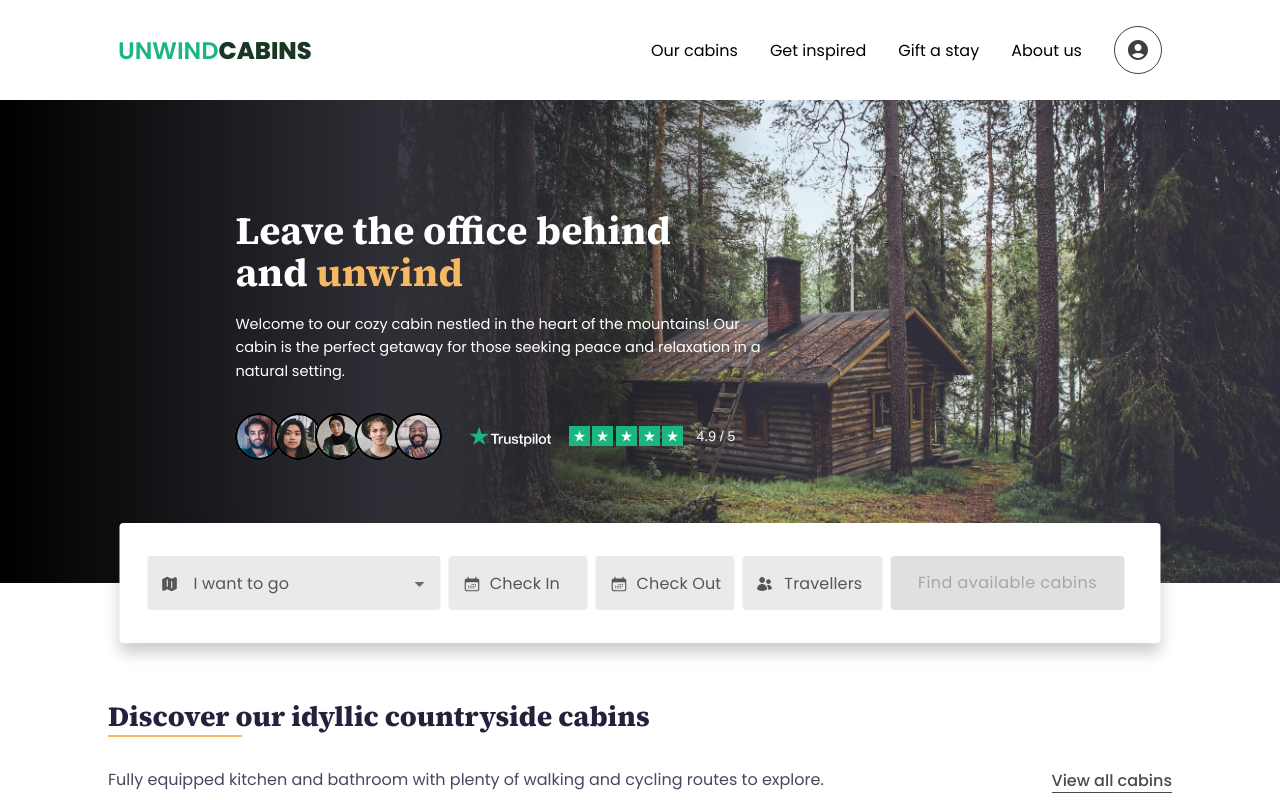
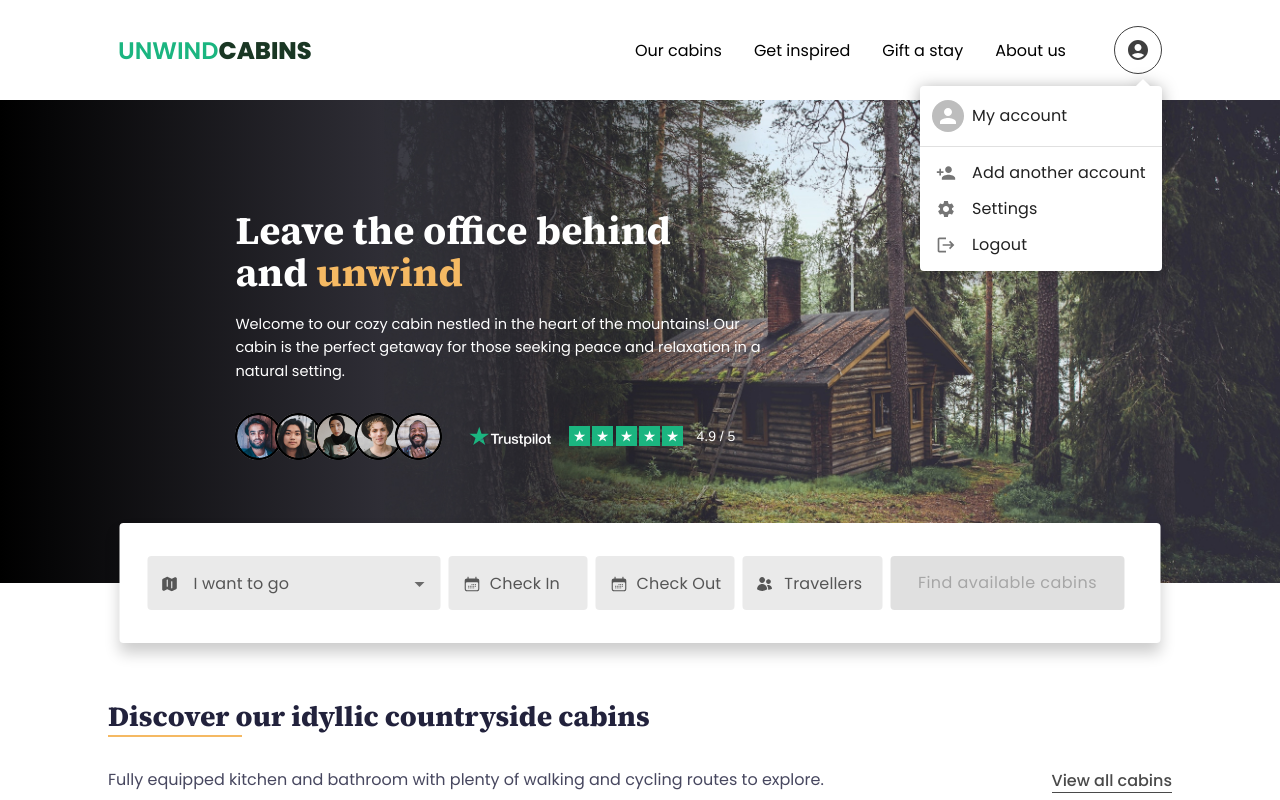
Before and after one commit to yevmot/UnwindCabins-TypeScript, a React (Create React App) app: page / in a window 1280 px wide. Both pictures are taken after a click on the button 1137 px from the left and 50 px from the top of the page. Shown: the top 800 px of the page. Built offline with nearby package versions, Linux system fonts and the light colour scheme.

Commit message:
Preparing the login button

```diff
--- a/src/components/buttons/LoginButton.tsx
+++ b/src/components/buttons/LoginButton.tsx
@@ -1,11 +1,98 @@
+import React from 'react';
 import IconButton from '@mui/material/IconButton';
 import AccountCircleIcon from '@mui/icons-material/AccountCircle';
-import { JSX } from 'react';
+import { ReactElement, useState } from 'react';
+import { Avatar, Box, Divider, ListItemIcon, Menu, MenuItem, Tooltip } from '@mui/material';
+import { Logout, PersonAdd, Settings } from '@mui/icons-material';
 
-export default function LoginButton(): JSX.Element {
+export function LoginButton(): ReactElement {
+  const [anchorEl, setAnchorEl] = useState<null | HTMLElement>(null);
+  const open = Boolean(anchorEl);
+
+  const handleClick = (event: React.MouseEvent<HTMLElement>): void => {
+    setAnchorEl(event.currentTarget);
+  };
+
+  const handleClose = (): void => {
+    setAnchorEl(null);
+  };
+
   return (
-    <IconButton>
-      <AccountCircleIcon sx={{ color: '#3f3f3f' }}/>
-    </IconButton>
+    <React.Fragment>
+      <Box>
+        <Tooltip title="Account settings">
+          <IconButton
+            onClick={handleClick}
+            size="small"
+            sx={{ ml: 2 }}
+            aria-controls={open ? 'account-menu' : undefined}
+            aria-haspopup="true"
+            aria-expanded={open ? 'true' : undefined}
+          >
+            <AccountCircleIcon sx={{ color: '#3f3f3f' }}/>
+          </IconButton>
+        </Tooltip>
+      </Box>
+      <Menu
+        anchorEl={anchorEl}
+        id="account-menu"
+        open={open}
+        onClose={handleClose}
+        onClick={handleClose}
+        slotProps={{
+          paper: {
+            elevation: 0,
+            sx: {
+              'overflow': 'visible',
+              'filter': 'drop-shadow(0px 2px 8px rgba(0,0,0,0.32))',
+              'mt': 1.5,
+              '& .MuiAvatar-root': {
+                width: 32,
+                height: 32,
+                ml: -0.5,
+                mr: 1,
+              },
+              '&::before': {
+                content: '""',
+                display: 'block',
+                position: 'absolute',
+                top: 0,
+                right: 14,
+                width: 10,
+                height: 10,
+                bgcolor: 'background.paper',
+                transform: 'translateY(-50%) rotate(45deg)',
+                zIndex: 0,
+              },
+            },
+          },
+        }}
+        transformOrigin={{ horizontal: 'right', vertical: 'top' }}
+        anchorOrigin={{ horizontal: 'right', vertical: 'bottom' }}
+      >
+        <MenuItem onClick={handleClose} sx={{ 'fontFamily': 'Poppins' }}>
+          <Avatar /> My account
+        </MenuItem>
+        <Divider />
+        <MenuItem onClick={handleClose} sx={{ 'fontFamily': 'Poppins' }}>
+          <ListItemIcon>
+            <PersonAdd fontSize="small" />
+          </ListItemIcon>
+      Add another account
+        </MenuItem>
+        <MenuItem onClick={handleClose} sx={{ 'fontFamily': 'Poppins' }}>
+          <ListItemIcon>
+            <Settings fontSize="small" />
+          </ListItemIcon>
+      Settings
+        </MenuItem>
+        <MenuItem onClick={handleClose} sx={{ 'fontFamily': 'Poppins' }}>
+          <ListItemIcon>
+            <Logout fontSize="small" />
+          </ListItemIcon>
+      Logout
+        </MenuItem>
+      </Menu>
+    </React.Fragment>
   );
 }
--- a/src/components/navigation/Navigation.tsx
+++ b/src/components/navigation/Navigation.tsx
@@ -2,7 +2,7 @@
 import { NavLink } from 'react-router-dom';
 
 import { Logo } from '../logo/Logo';
-import LoginButton from '../buttons/LoginButton';
+import { LoginButton } from '../buttons/LoginButton';
 import './navigation.css';
 import './headerNavMedia.css';
 
--- a/src/pages/home/modules/discover/components/DiscoverCard.tsx
+++ b/src/pages/home/modules/discover/components/DiscoverCard.tsx
@@ -4,7 +4,7 @@
 const FullStar = '/img/cards/full-star.svg';
 const CleanStar = '/img/cards/clean-star.svg';
 
-const Card = ({ img, location, title, price, text, review }:discoverCardsInterface): JSX.Element => {
+export const DiscoverCard = ({ img, location, title, price, text, review }:discoverCardsInterface): JSX.Element => {
   return (
     <div className="card">
       <img src={img} alt="card-img" className="card-img" />
@@ -34,5 +34,3 @@
     </div>
   );
 };
-
-export default Card;
--- a/src/pages/home/modules/discover/components/DiscoverCards.tsx
+++ b/src/pages/home/modules/discover/components/DiscoverCards.tsx
@@ -1,4 +1,4 @@
-import DiscoverCard from './DiscoverCard';
+import { DiscoverCard } from './DiscoverCard';
 import { discoverCardList } from '../mock-data/discoverCardList';
 import { ReactElement } from 'react';
 import '../styles/cards.css';
--- a/src/pages/home/modules/discover/styles/discover.css
+++ b/src/pages/home/modules/discover/styles/discover.css
@@ -1,5 +1,5 @@
 .discover-wrapper {
-    margin-top: 114px;
+    margin: 114px 0 25px 0;
 }
 .discover-title {
     margin: 0 0 16px 0;
```
Also changed, not shown: src/components/buttons/BasicButton.tsx (deleted, +0 -27 lines).
